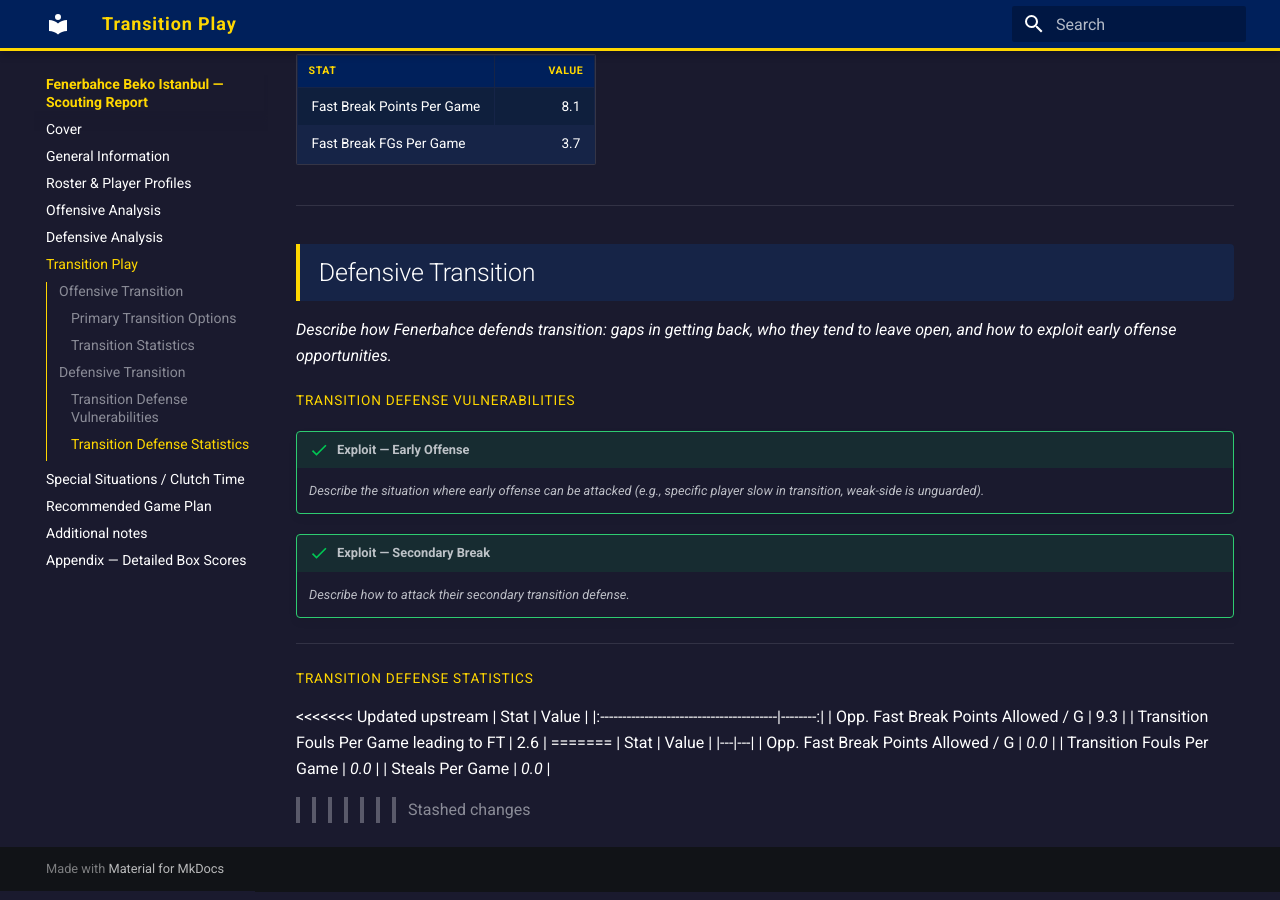
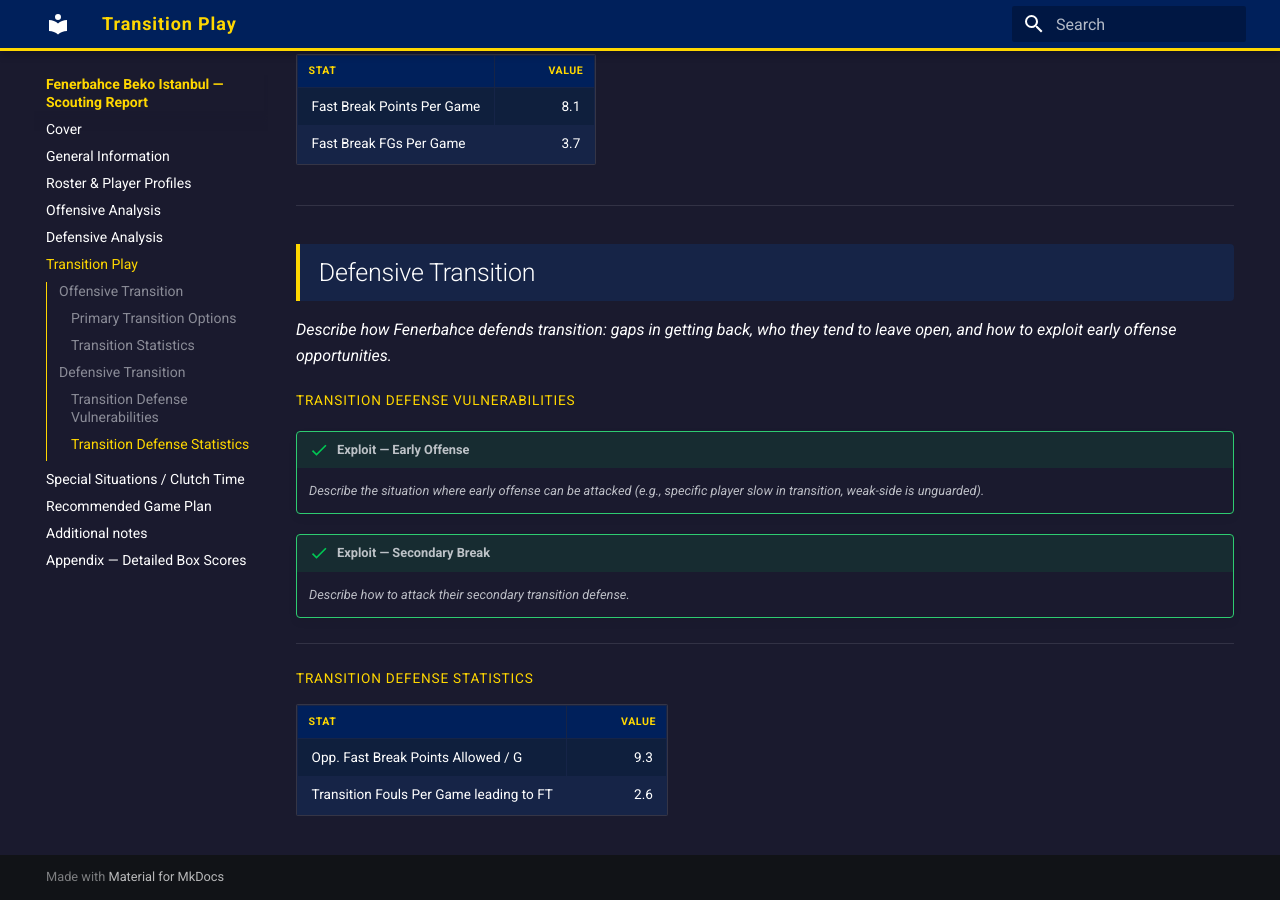
Before and after one commit to martinig94/basketball_analytics, an MkDocs documentation site: the page built from docs/section-e-transition-play.md, in a window 1280 px wide and 900 px high, scrolled down 654 px. Built offline with MkDocs 1.6.1 and Material for MkDocs 9.7.7, drawn with Linux system fonts in a browser that asks for light colours.

Commit message:
Fix: merge conflicts

```diff
--- a/docs/section-e-transition-play.md
+++ b/docs/section-e-transition-play.md
@@ -44,16 +44,8 @@
 
 ### Transition Defense Statistics
 <!-- START_TABLE FASTBREAK-STATS_DEFENSE -->
-<<<<<<< Updated upstream
 | Stat                                    |   Value |
 |:----------------------------------------|--------:|
 | Opp. Fast Break Points Allowed / G      |     9.3 |
 | Transition Fouls Per Game leading to FT |     2.6 |
-=======
-| Stat | Value |
-|---|---|
-| Opp. Fast Break Points Allowed / G | _0.0_ |
-| Transition Fouls Per Game | _0.0_ |
-| Steals Per Game | _0.0_ |
->>>>>>> Stashed changes
 <!-- END_TABLE FASTBREAK-STATS_DEFENSE -->
```
